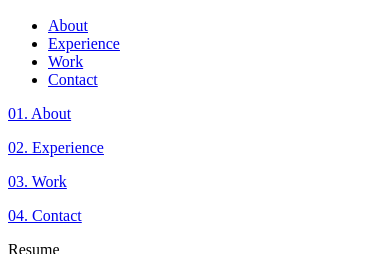
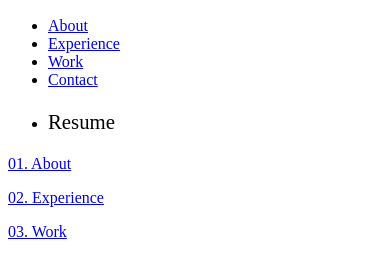
Before and after one commit to Max-WETS/Portfolio, a Gatsby site: page /Portfolio in a window 390 px wide. Shown: the part 61-315 px from the top of the page. Built offline with nearby package versions, Linux system fonts and the light colour scheme; Gatsby itself is replaced by a stand-in of ours.

Commit message:
added mobile profile pic + resume link in hamburger menu

```diff
--- a/src/components/Header.jsx
+++ b/src/components/Header.jsx
@@ -102,6 +102,25 @@
                   Contact
                 </a>
               </li>
+              <li>
+                <a
+                  href="../resume.pdf"
+                  style={{
+                    textDecoration: "none",
+                    color: "black",
+                  }}
+                >
+                  <div
+                    className="resume-link"
+                    style={{
+                      fontSize: "1.3rem",
+                      width: "4.7rem",
+                    }}
+                  >
+                    <p>Resume</p>
+                  </div>
+                </a>
+              </li>
             </ul>
           </div>
         </div>
--- a/src/styles/stylesheets/_settings.scss
+++ b/src/styles/stylesheets/_settings.scss
@@ -38,15 +38,14 @@
   position: absolute;
   top: 0;
   left: 0;
-  height: var(--documentHeight);
   width: 65vw;
-
 }
 
 .body-overlay-menu-open {
   z-index: 3;
   backdrop-filter: blur(6px);
   width: 68vw;
+  height: var(--documentHeight);
 }
 
 a object{
--- a/src/styles/stylesheets/header.scss
+++ b/src/styles/stylesheets/header.scss
@@ -266,3 +266,9 @@
     height: 100vh;
     width: 100vw;
 }
+
+.menu li:nth-child(5) {
+  display: flex;
+  justify-content: center;
+  margin-top: 1rem;
+}
--- a/src/styles/stylesheets/portfolio.scss
+++ b/src/styles/stylesheets/portfolio.scss
@@ -38,6 +38,7 @@
     color: $fourth-color;
     letter-spacing: 0.03rem;
     font-size: 0.9rem;
+    z-index: 2;
 }
 
 footer > div {
```
Also changed, not shown: src/styles/stylesheets/about.scss (+30 -2 lines).
